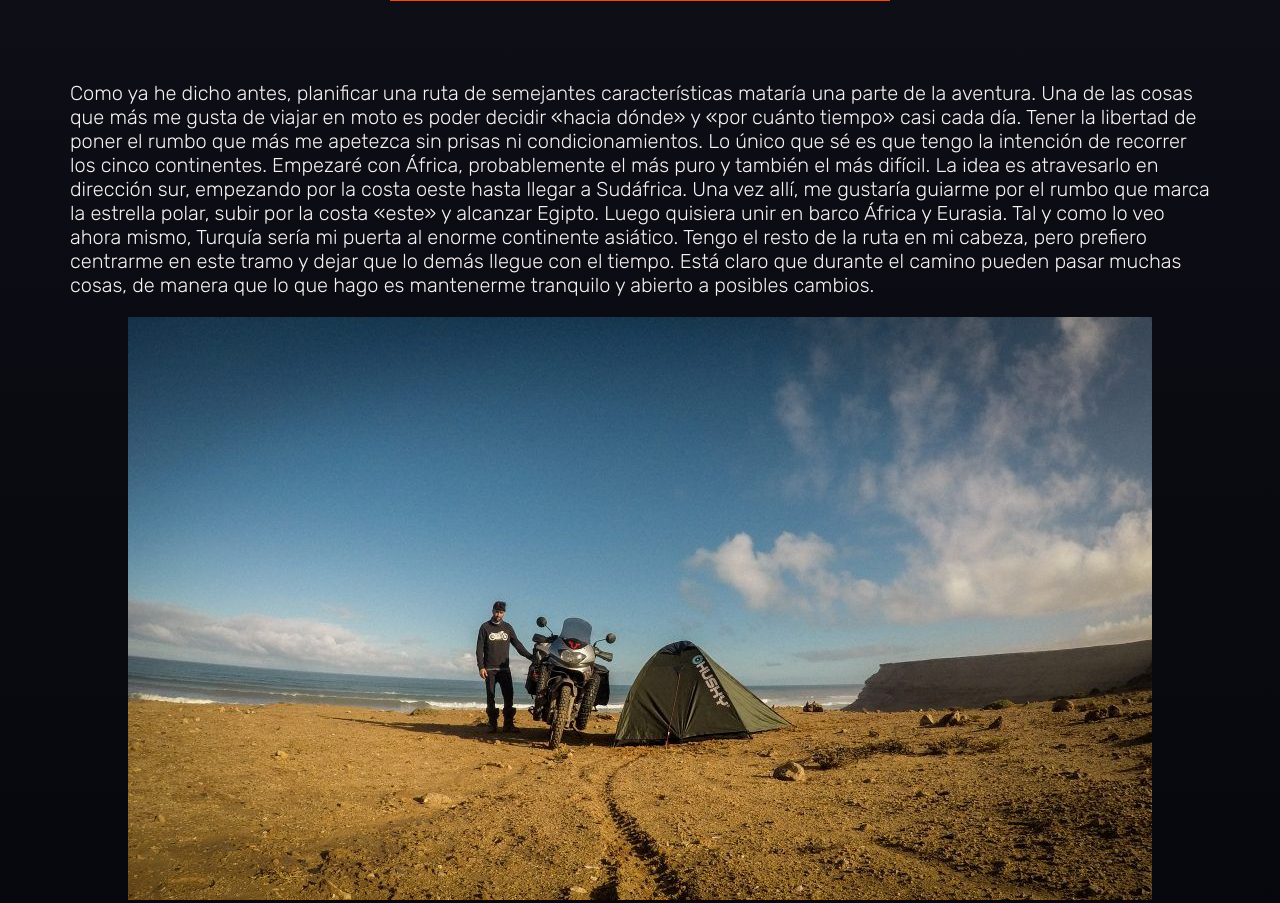
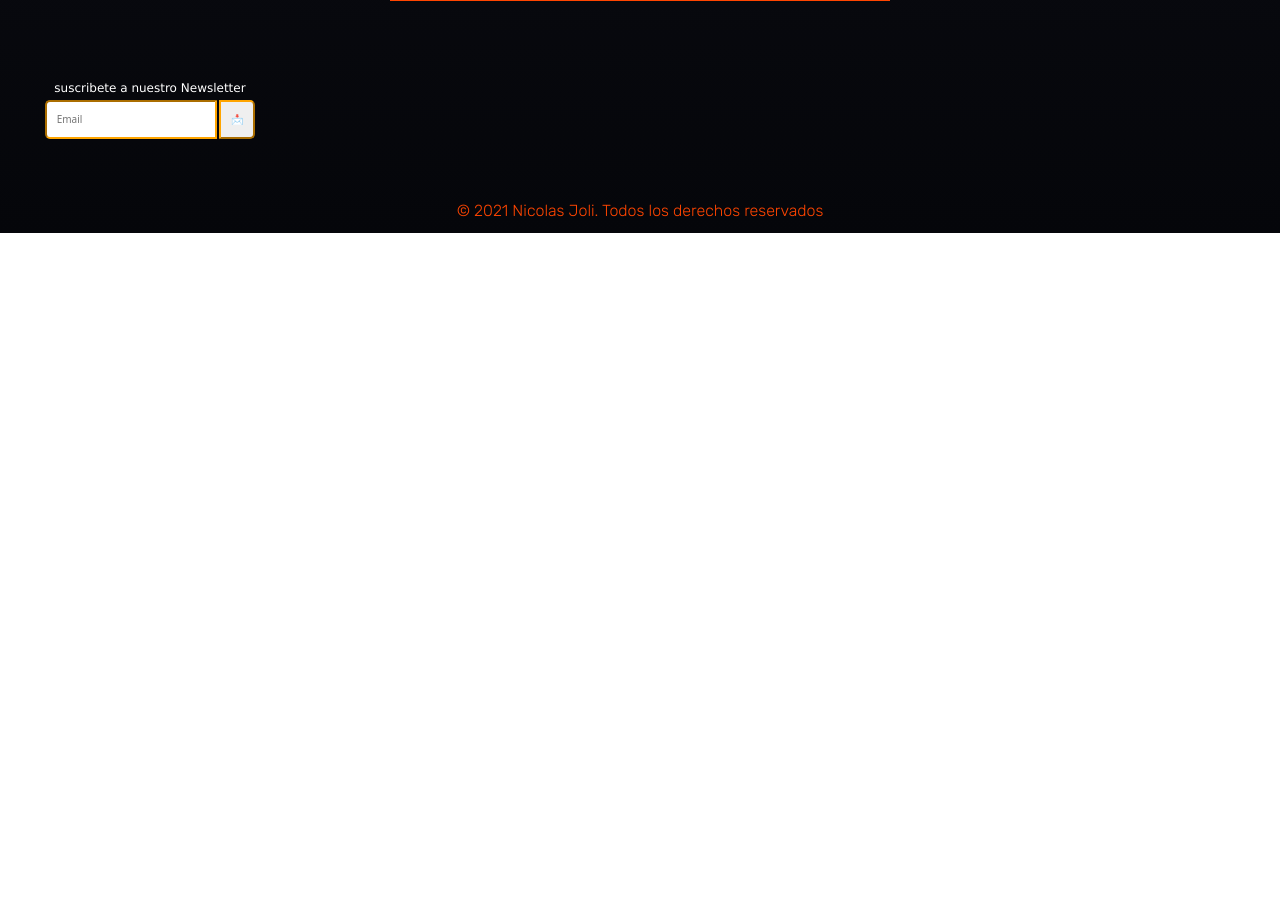
Before and after one commit to coponico/el-viaje-de-nico, a website: page pages/thetrip.html in a window 1280 px wide. Shown: the part 1977-2880 px from the top of the page. After the commit the page ends 2210 px from the top, so only its background shows below. Drawn offline with nearby package versions, Linux system fonts and the light colour scheme.

Commit message:
Ahora si, commit final xd

```diff
--- a/pages/thetrip.html
+++ b/pages/thetrip.html
@@ -72,17 +72,6 @@ Este es un proyecto que se ha ido forjando con los años, día tras día y kiló
         <p class="trip-text__p">Otra característica destacable es su buena capacidad de carga, y esta moto posee potencia suficiente como para mantener unos ritmos de viaje normales. Una cosa fundamental para mí era disponer de ruedas de radios en lugar de llantas de aluminio. Delante tiene 21″, lo cual es bueno para ir por campo. La distancia al suelo permite recorrer pistas e incluso caminos rotos, siempre llevando cierta precaución. En cuanto a la autonomía, tiene un depósito de casi veinte litros. Esto será suficiente para la mayoría de lugares, pero llevaré un bidón con varios litros extra por si fuera necesario. En cuanto al peso de la moto, no es especialmente ligera, pero tampoco tan pesada como para no poder hacerme con ella.</p>
         <img class="trip-text__img" src="../media/honda.jpg" alt="Honda Transalp 650">
     </section>
-    <section class="trip-text">
-        <p class="trip-text__p">Como ya he dicho antes, planificar una ruta de semejantes características mataría una parte de la aventura. Una de las cosas que más me gusta de viajar en moto es poder decidir «hacia dónde» y «por cuánto tiempo» casi cada día. Tener la libertad de poner el rumbo que más me apetezca sin prisas ni condicionamientos.
-
-            Lo único que sé es que tengo la intención de recorrer los cinco continentes. Empezaré con África, probablemente el más puro y también el más difícil. La idea es atravesarlo en dirección sur,  empezando por la costa oeste hasta llegar a Sudáfrica. Una vez allí, me gustaría guiarme por el rumbo que marca la estrella polar, subir por la costa «este» y alcanzar Egipto.
-
-            Luego quisiera unir en barco África y Eurasia. Tal y como lo veo ahora mismo, Turquía sería mi puerta al enorme continente asiático. Tengo el resto de la ruta en mi cabeza, pero prefiero centrarme en este tramo y dejar que lo demás llegue con el tiempo.
-
-            Está claro que durante el camino pueden pasar muchas cosas, de manera que lo que hago es mantenerme tranquilo y abierto a posibles cambios.</p>
-        <img class="trip-text3__img" src="../media/yo.jpg" alt="Nico">
-
-    </section>
     <div class="contact-grid contact-btn">
         <button type="button" class="btn btn-primary contact-btn__button" data-bs-toggle="modal"
             data-bs-target="#exampleModal"><img class="contact-btn__img" src="../media/contact.png" alt="telephone">
--- a/scss/_recommended-vid.scss
+++ b/scss/_recommended-vid.scss
@@ -21,7 +21,7 @@
         justify-items: center;
         .more-vid__vid {
             &__img {
-                margin: 0;
+                margin: 3rem;
             }
     }
 }
```
Also changed, not shown: css/prueba.css.
